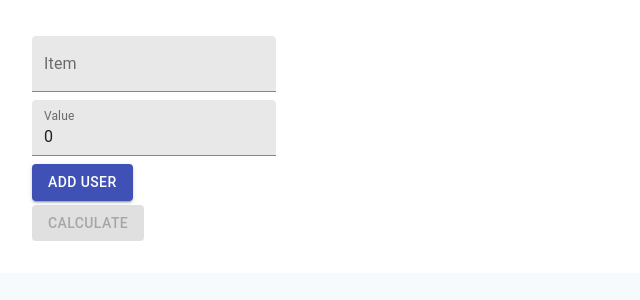
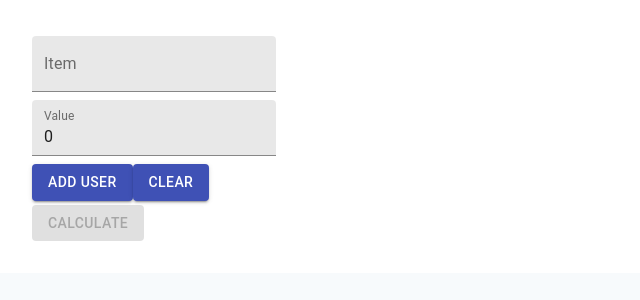
Before and after one commit to kamalarieff/travel-app, a React (Create React App) app: page / in a window 1280 px wide. Shown: the top 300 px of the page, without its empty margins (0-640 px from the left). Built offline with nearby package versions, Linux system fonts and the light colour scheme.

Commit message:
Add clear all buton

```diff
--- a/src/pages/Debt/index.jsx
+++ b/src/pages/Debt/index.jsx
@@ -37,6 +37,11 @@ const reducer = (state, action) => {
       case "DELETE_USER": {
         delete draft.users.byId[action.id];
         draft.users.allIds = R.reject(R.equals(action.id), state.users.allIds);
+        break;
+      }
+      case "CLEAR_ALL": {
+        draft.users.byId = {};
+        draft.users.allIds = [];
         break;
       }
       default: {
@@ -117,6 +122,10 @@ const Debt = () => {
     showResult(res1);
   };
 
+  const handleClear = () => {
+    dispatch({ type: "CLEAR_ALL" });
+  };
+
   const lessThan2 = R.pipe(R.length, R.lt(R.__, 2));
 
   const itemValueEqualToTotal = R.curry((total, ids) =>
@@ -150,6 +159,9 @@ const Debt = () => {
           <Button variant="contained" color="primary" onClick={handleClick}>
             ADD USER
           </Button>
+          <Button variant="contained" color="primary" onClick={handleClear}>
+            CLEAR
+          </Button>
         </div>
         {allIds.map(userId => {
           return (
@@ -172,6 +184,7 @@ const Debt = () => {
       >
         CALCULATE
       </Button>
+
       {result && (
         <ResultTable>
           {result.map((item, index) => (
```
